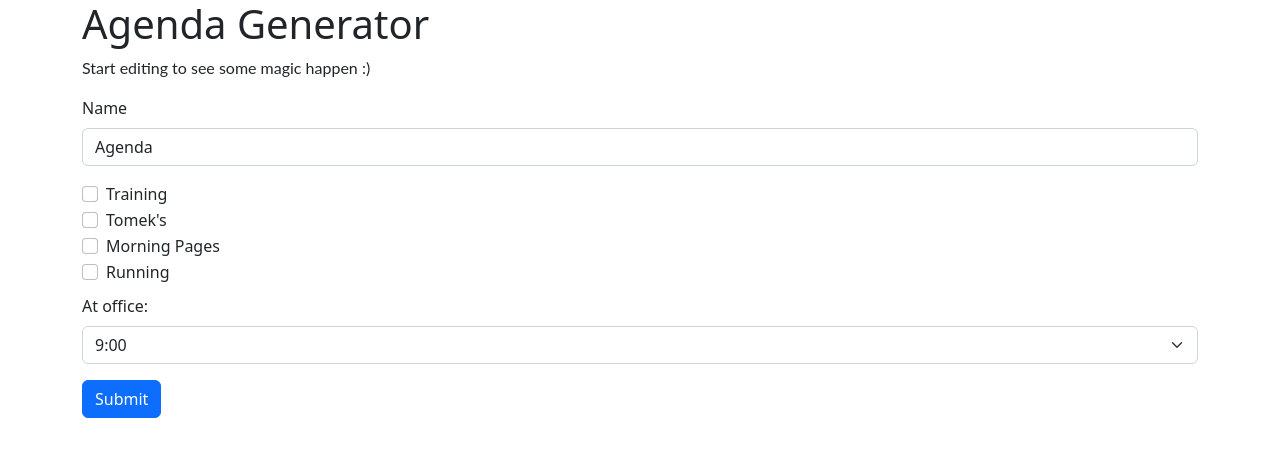
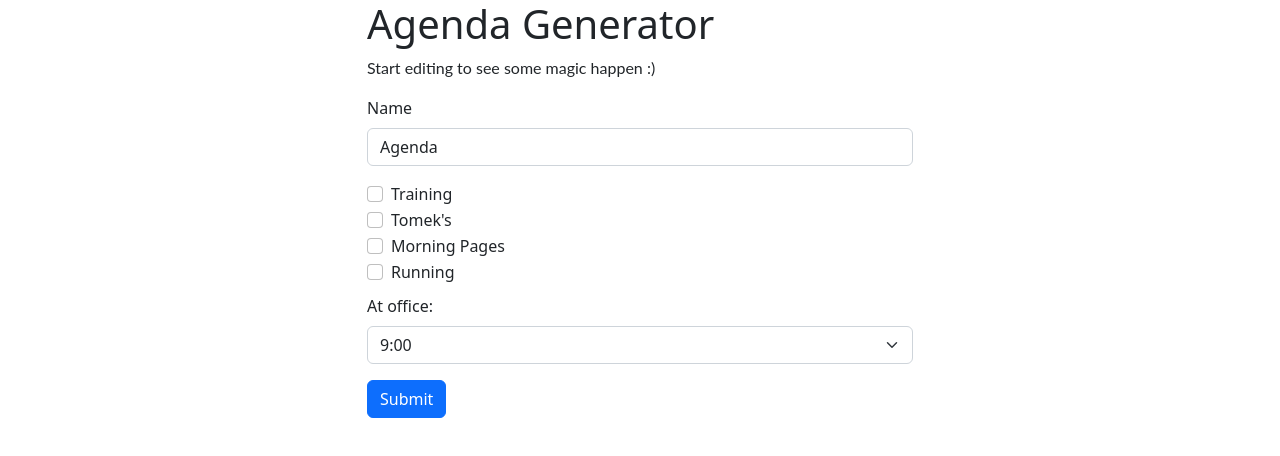
Before and after one commit to k-gan/angular-ivy-buxgom, an Angular app: page / in a window 1280 px wide. Shown: the top 456 px of the page. Built offline with nearby package versions, Linux system fonts and the light colour scheme.

Commit message:
Centered the design

```diff
--- a/src/app/app.component.html
+++ b/src/app/app.component.html
@@ -1,6 +1,20 @@
 <div class="container">
-  <h1>Agenda Generator</h1>
-  <p>Start editing to see some magic happen :)</p>
-  <app-agenda-generator></app-agenda-generator>
-  <app-day-plan-calendar></app-day-plan-calendar>
+  <div class="row">
+    <div class="col-md-3"></div>
+    <div class="col-md-6 col-sm-12">
+      <h1>Agenda Generator</h1>
+      <p>Start editing to see some magic happen :)</p>
+    </div>
+    <div class="col-md-3"></div>
+  </div>
+  <div class="row">
+    <div class="col-md-3"></div>
+    <div class="col-md-6 col-sm-12">
+      <app-agenda-generator></app-agenda-generator>
+    </div>
+    <div class="col-md-3"></div>
+  </div>
+  <div class="row">
+    <app-day-plan-calendar></app-day-plan-calendar>
+  </div>
 </div>
```
